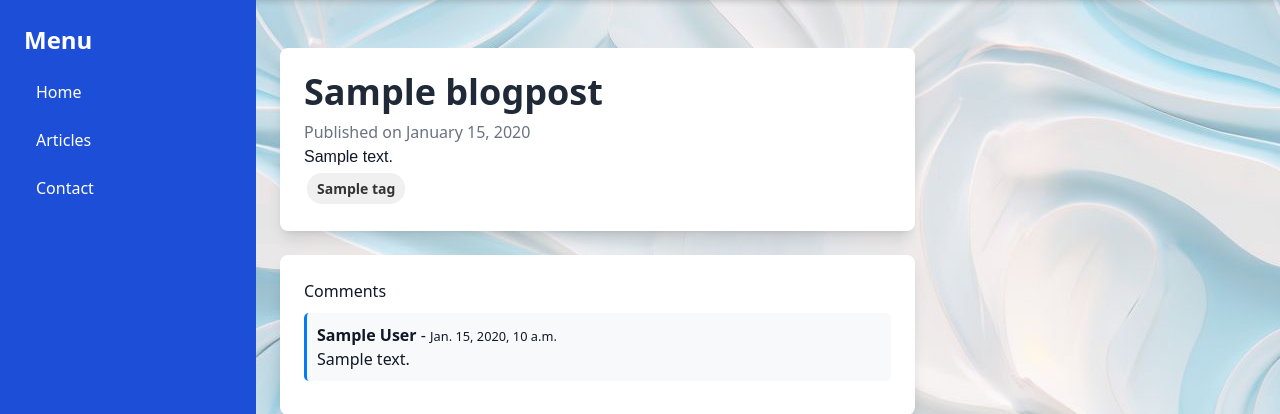
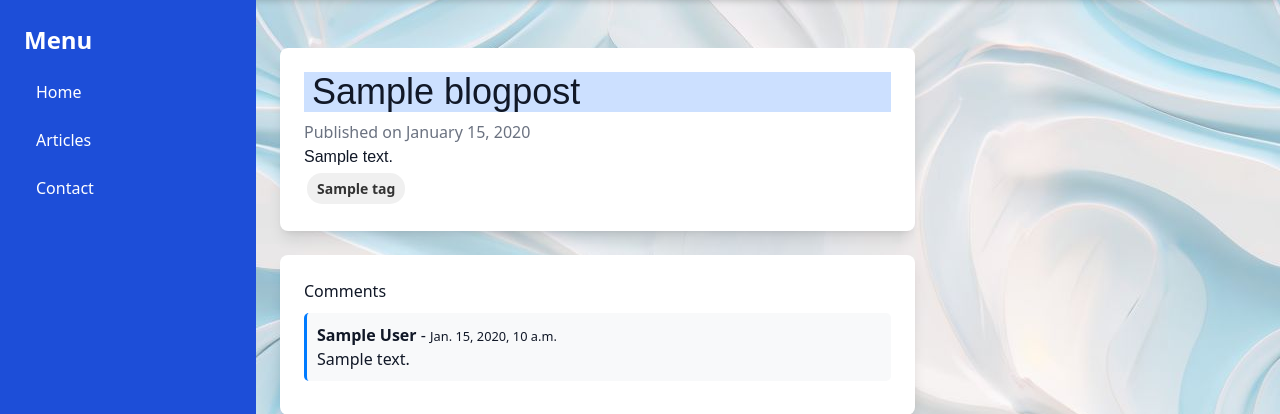
Before and after one commit to maishuji/tech_blog, a Django app: page /blog/1/ in a window 1280 px wide. Shown: the part 60-474 px from the top of the page. Run offline with Django 4.2, Linux system fonts and the light colour scheme; tables that the repository leaves empty hold one stand-in row (values such as "Sample post"); some libraries are stand-ins or nearby versions.

Commit message:
Format post title from markdown

```diff
--- a/blog_heho/blog/static/css/style.css
+++ b/blog_heho/blog/static/css/style.css
@@ -105,3 +105,26 @@ body{
     background-image: url("/static/images/banner3.png");
     background-size: auto;
 }
+
+/* Specify how inline code should look like when present in the title of a blog post*/
+.markdown-body h1 code {
+    background-color: rgba(255, 255, 255, 0.3);
+    color: rgb(0, 0, 0);
+    font-weight: bold;
+
+    padding: 0px 4px;
+    border-radius: 0px;
+  }
+
+.text-4xl {
+    font-size: 2.25rem; /* 36px */
+    line-height: 2.5rem; /* 40px */
+}
+
+
+.post-title {
+    line-height: 2.5rem;
+    font-size: 2.25rem;
+    padding: 0px 8px;
+    background-color: rgba(0, 102, 255, 0.2);
+}
--- a/blog_heho/blog/templates/blog/blog_detail.html
+++ b/blog_heho/blog/templates/blog/blog_detail.html
@@ -4,7 +4,9 @@
 
 {% block content %}
 <div class="max-w-3xl mx-auto bg-white p-6 shadow-lg rounded-lg mt-6">
-    <h1 class="text-4xl font-bold text-gray-800">{{ post.title }}</h1>
+    <div class="markdown-body post-title">
+        {{ post.title  | safe }}
+    </div>
     <p class="text-gray-500 mt-2">Published on {{ post.created_at|date:"F d, Y" }}</p>
 
     <div class="markdown-body">
--- a/blog_heho/blog/templates/blog/blog_list.html
+++ b/blog_heho/blog/templates/blog/blog_list.html
@@ -13,7 +13,7 @@
         <ul class="space-y-6">
             {% for post in page_obj %}
                 <li class="markdown-body bg-white p-6 shadow-lg rounded-lg">
-                    <h2 class="text-2xl font-semibold text-gray-800">{{ post.title }}</h2>
+                    <div class="post-title">{{ post.title | safe }}</div>
                     <p class="text-gray-600 mt-2">{{ post.content |safe}}</p>
                     <p>
                         {% for tag in post.tags.all %}
--- a/blog_heho/blog/templates/home.html
+++ b/blog_heho/blog/templates/home.html
@@ -15,7 +15,7 @@
         <ul class="space-y-6">
             {% for post in posts %}
                 <li class="markdown-body bg-white p-6 shadow-lg rounded-lg">
-                    <h3 class="text-2xl font-semibold text-gray-800">{{ post.title }}</h3>
+                    <div class="post-title">{{ post.title|safe}}</div>
                     <p class="text-gray-600 mt-2">{{ post.content|safe|truncatewords:30 }}</p>
                     <p>
                         {% for tag in post.tags.all %}
--- a/blog_heho/blog/views.py
+++ b/blog_heho/blog/views.py
@@ -20,6 +20,7 @@ def blog_list(request):
 
     # Convert each post's content from Markdown to HTML
     for post in page_obj:
+        post.title = markdown.markdown(post.title, extensions=["extra", "fenced_code", "toc"])
         post.content = markdown.markdown(post.content, extensions=["extra", "fenced_code", "toc"])
     return render(request, 'blog/blog_list.html', {'page_obj': page_obj})
 
@@ -28,6 +29,7 @@ def blog_detail_view(request, post_id):
     Show a blog post details
     '''
     post = get_object_or_404(BlogPost, id=post_id)
+    post.title = markdown.markdown(post.title, extensions=["extra", "fenced_code", "toc"])
     post.content = markdown.markdown(post.content, extensions=["extra", "fenced_code", "toc"])
 
     # Add comments to the post
@@ -80,5 +82,6 @@ def home_view(request):
 
     # Convert each post's content from Markdown to HTML
     for post in posts:
+        post.title = markdown.markdown(post.title, extensions=["extra", "fenced_code", "toc"])
         post.content = markdown.markdown(post.content, extensions=["extra", "fenced_code", "toc"])
     return render(request, "home.html", {"posts": posts})
```
